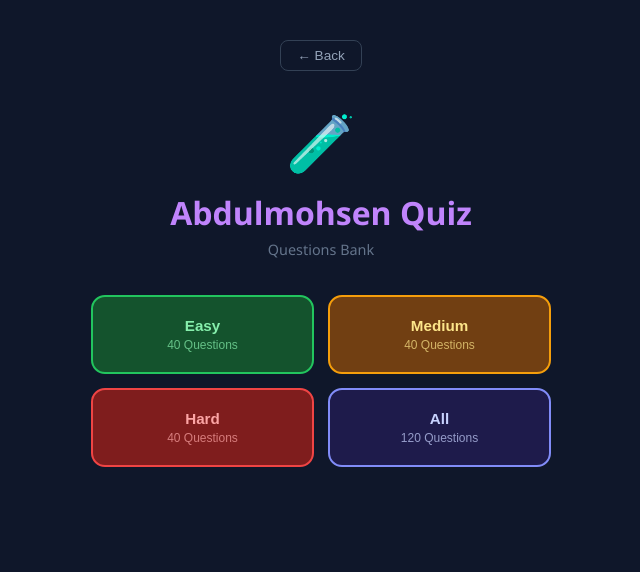
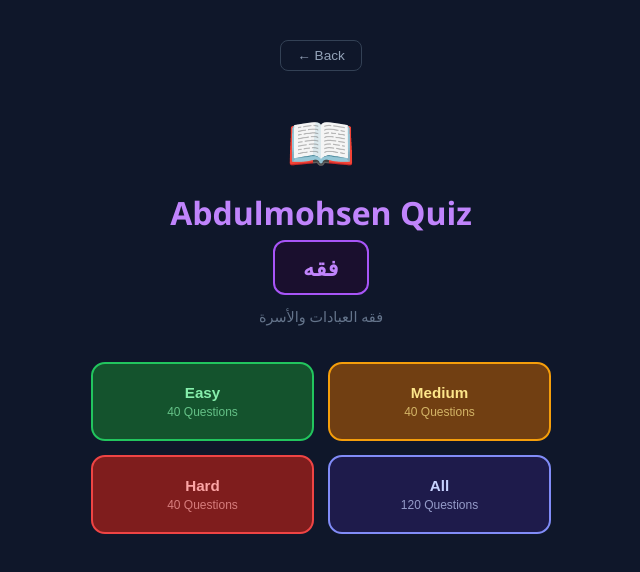
Before and after one commit to abdulmohsenfirsttest/ahmed-dnt-quiz, a plain HTML site: page index.html in a window 1280 px wide. Both pictures are taken after a click on the element 640 px from the left and 551 px from the top of the page. Shown: the whole page, without its empty margins (319-959 px from the left). Drawn offline with Linux system fonts and the light colour scheme.

Commit message:
Add فقه subject badge on Abdulmohsen quiz home screen

```diff
--- a/index.html
+++ b/index.html
@@ -33,6 +33,7 @@ body { font-family: 'Segoe UI', sans-serif; background: #0f172a; color: #e2e8f0;
 #quiz-home { display: none; max-width: 500px; margin: 0 auto; padding: 40px 20px; text-align: center; }
 .qh-back { background: none; border: 1px solid #334155; color: #94a3b8; padding: 7px 16px; border-radius: 8px; cursor: pointer; font-size: .85rem; margin-bottom: 32px; }
 .qh-back:hover { border-color: #64748b; color: #e2e8f0; }
+.subject-badge { display: inline-block; background: #1a0f2e; border: 2px solid #a855f7; border-radius: 12px; padding: 10px 28px; font-size: 1.4rem; font-weight: 800; color: #c084fc; margin-bottom: 12px; letter-spacing: .03em; direction: rtl; }
 .qh-icon { font-size: 3.5rem; margin-bottom: 12px; }
 .qh-title { font-size: 2rem; font-weight: 800; margin-bottom: 6px; }
 .qh-sub { color: #64748b; font-size: .9rem; margin-bottom: 36px; }
@@ -159,6 +160,7 @@ body { font-family: 'Segoe UI', sans-serif; background: #0f172a; color: #e2e8f0;
   <button class="qh-back" onclick="goPortal()">← Back</button>
   <div class="qh-icon" id="qhIcon"></div>
   <div class="qh-title" id="qhTitle"></div>
+  <div class="subject-badge" id="subjectBadge" style="display:none"></div>
   <div class="qh-sub" id="qhSub"></div>
   <div class="mode-grid">
     <button class="mode-btn m-easy"   onclick="startQuiz('easy')">Easy<span class="mc" id="cntEasy"></span></button>
@@ -582,9 +584,10 @@ const QUIZZES = {
     hard:   BUHAIMED_HARD
   },
   abdulmohsen: {
-    icon: '🧪',
+    icon: '📖',
     title: 'Abdulmohsen Quiz',
-    sub: 'Questions Bank',
+    sub: 'فقه العبادات والأسرة',
+    subject: 'فقه',
     color: '#c084fc',
     easy:   ABDULMOHSEN_EASY,
     medium: ABDULMOHSEN_MEDIUM,
@@ -621,6 +624,9 @@ function openQuiz(key) {
   document.getElementById('qhTitle').textContent = qz.title;
   document.getElementById('qhSub').textContent   = qz.sub;
   document.getElementById('qhTitle').style.color = qz.color;
+  const badge = document.getElementById('subjectBadge');
+  if (qz.subject) { badge.textContent = qz.subject; badge.style.display = 'inline-block'; }
+  else { badge.style.display = 'none'; }
 
   const e = qz.easy.length, m = qz.medium.length, h = qz.hard.length;
   document.getElementById('cntEasy').textContent   = e + ' Questions';
```
